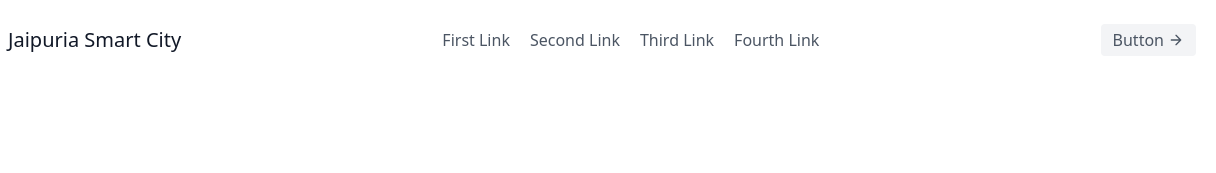
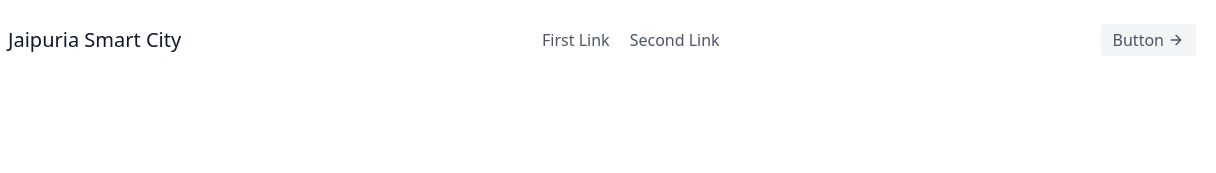
Before and after one commit to ProfessionalRetard67/smartcity, a plain HTML site: page index.html in a window 1280 px wide. Shown: the top 173 px of the page, 64-1280 px from the left. Drawn offline with nearby package versions, Linux system fonts and the light colour scheme.

Commit message:
Update index.html

```diff
--- a/index.html
+++ b/index.html
@@ -18,8 +18,6 @@
     <nav class="md:ml-auto md:mr-auto flex flex-wrap items-center text-base justify-center">
       <a href="/"class="mr-5 hover:text-gray-900">First Link</a>
       <a href="/"class="mr-5 hover:text-gray-900">Second Link</a>
-      <a href="/"class="mr-5 hover:text-gray-900">Third Link</a>
-      <a href="/"class="mr-5 hover:text-gray-900">Fourth Link</a>
     </nav>
     <button class="inline-flex items-center bg-gray-100 border-0 py-1 px-3 focus:outline-none hover:bg-gray-200 rounded text-base mt-4 md:mt-0">Button
       <svg fill="none" stroke="currentColor" stroke-linecap="round" stroke-linejoin="round" stroke-width="2" class="w-4 h-4 ml-1" viewBox="0 0 24 24">
```
